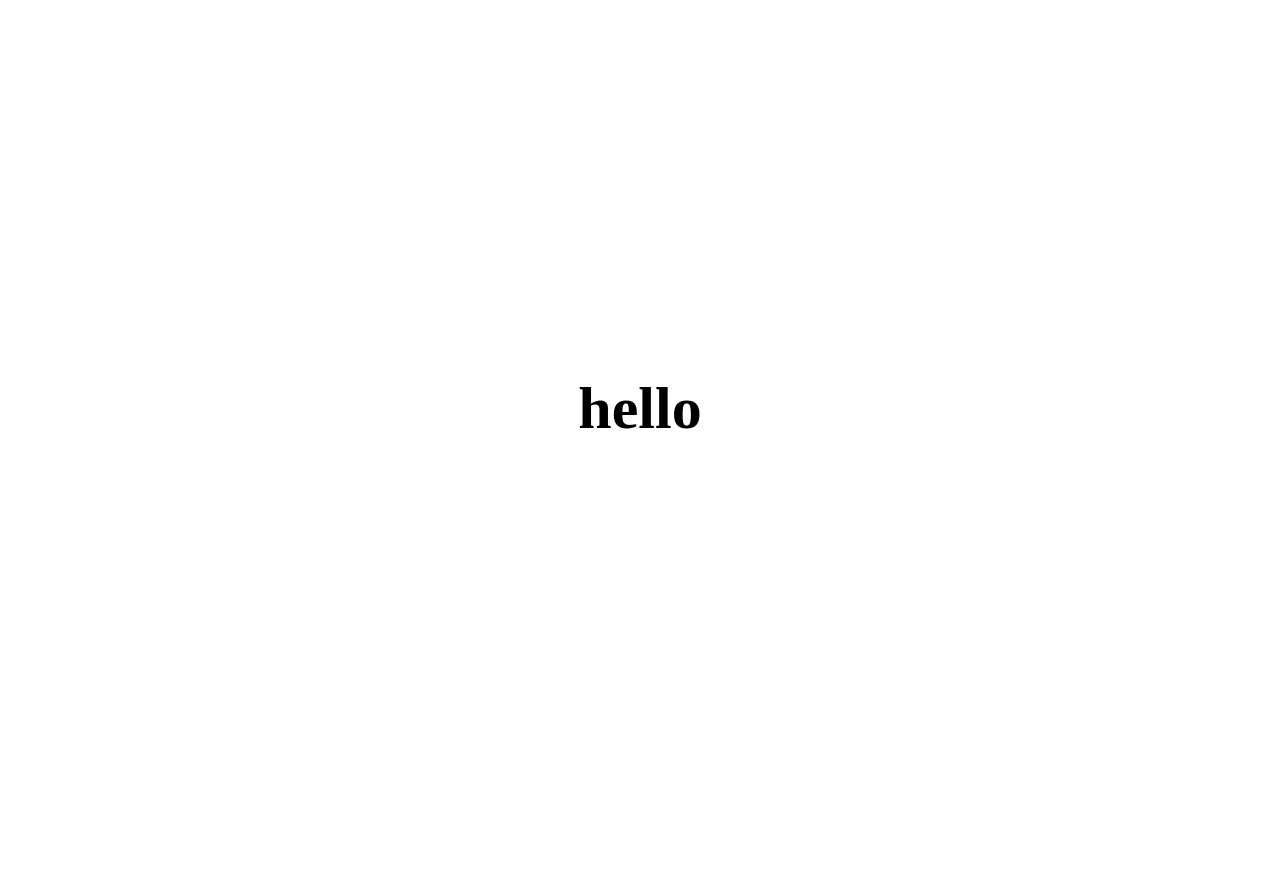
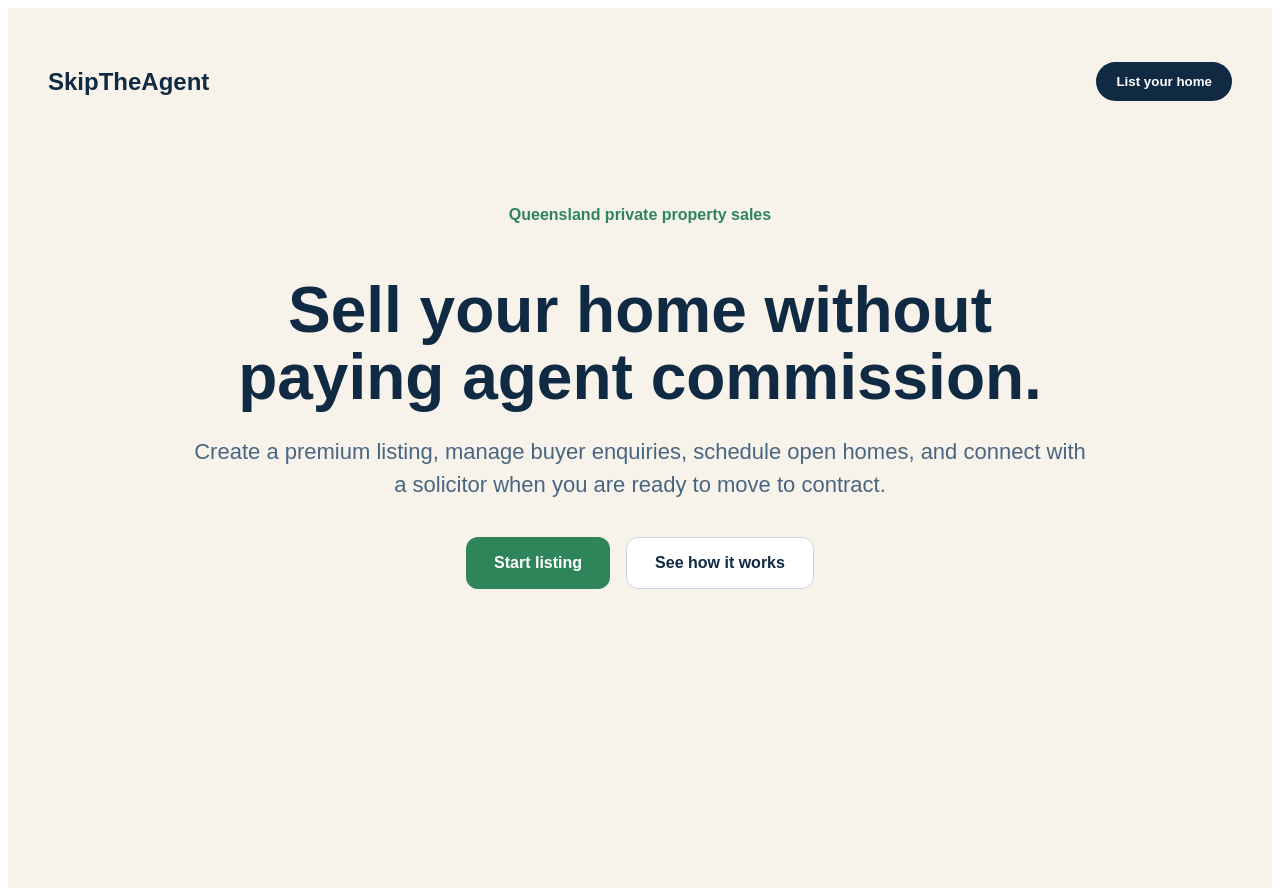
Before and after one commit to 1pumbapika1-hub/skiptheagent, a Next.js app in the folder frontend/: page / in a window 1280 px wide. Before the commit the page ends 816 px from the top, so only its background shows below. Built offline with nearby package versions, Linux system fonts and the light colour scheme.

Commit message:
Update page.js

```diff
--- a/frontend/app/page.js
+++ b/frontend/app/page.js
@@ -1,14 +1,92 @@
 export default function Home() {
   return (
     <main style={{
-      display: "flex",
-      justifyContent: "center",
-      alignItems: "center",
-      height: "100vh",
-      fontSize: "60px",
-      fontWeight: "bold"
+      minHeight: "100vh",
+      background: "#F7F3EA",
+      color: "#102A43",
+      fontFamily: "Arial, sans-serif",
+      padding: "40px"
     }}>
-      hello
+      <nav style={{
+        display: "flex",
+        justifyContent: "space-between",
+        alignItems: "center",
+        marginBottom: "90px"
+      }}>
+        <h2>SkipTheAgent</h2>
+        <button style={{
+          background: "#102A43",
+          color: "white",
+          border: "none",
+          padding: "12px 20px",
+          borderRadius: "999px",
+          fontWeight: "bold"
+        }}>
+          List your home
+        </button>
+      </nav>
+
+      <section style={{
+        maxWidth: "900px",
+        margin: "0 auto",
+        textAlign: "center"
+      }}>
+        <p style={{
+          color: "#2F855A",
+          fontWeight: "bold",
+          marginBottom: "16px"
+        }}>
+          Queensland private property sales
+        </p>
+
+        <h1 style={{
+          fontSize: "64px",
+          lineHeight: "1.05",
+          marginBottom: "24px"
+        }}>
+          Sell your home without paying agent commission.
+        </h1>
+
+        <p style={{
+          fontSize: "22px",
+          color: "#486581",
+          lineHeight: "1.5",
+          marginBottom: "36px"
+        }}>
+          Create a premium listing, manage buyer enquiries, schedule open homes,
+          and connect with a solicitor when you are ready to move to contract.
+        </p>
+
+        <div style={{
+          display: "flex",
+          gap: "16px",
+          justifyContent: "center"
+        }}>
+          <button style={{
+            background: "#2F855A",
+            color: "white",
+            border: "none",
+            padding: "16px 28px",
+            borderRadius: "12px",
+            fontWeight: "bold",
+            fontSize: "16px"
+          }}>
+            Start listing
+          </button>
+
+          <button style={{
+            background: "white",
+            color: "#102A43",
+            border: "1px solid #CBD5E1",
+            padding: "16px 28px",
+            borderRadius: "12px",
+            fontWeight: "bold",
+            fontSize: "16px"
+          }}>
+            See how it works
+          </button>
+        </div>
+      </section>
     </main>
   );
 }
```
